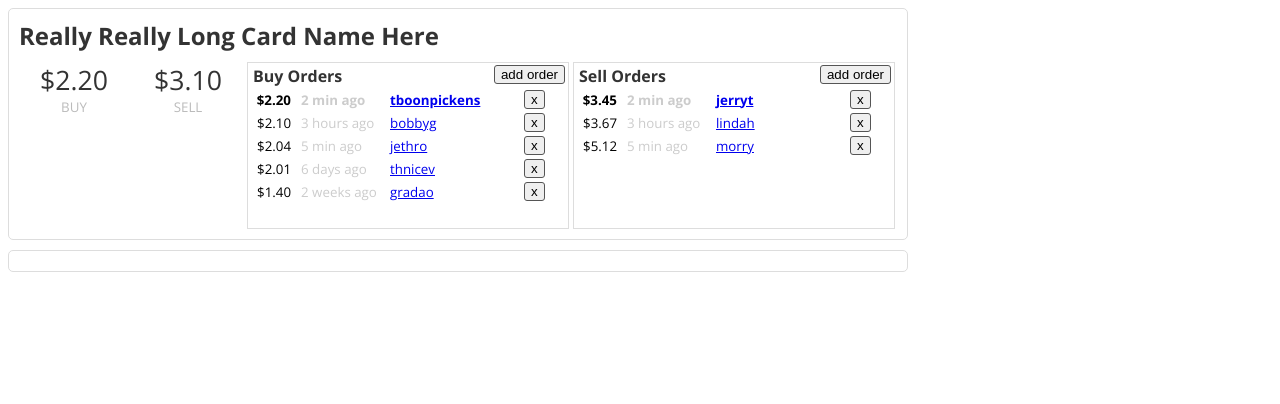
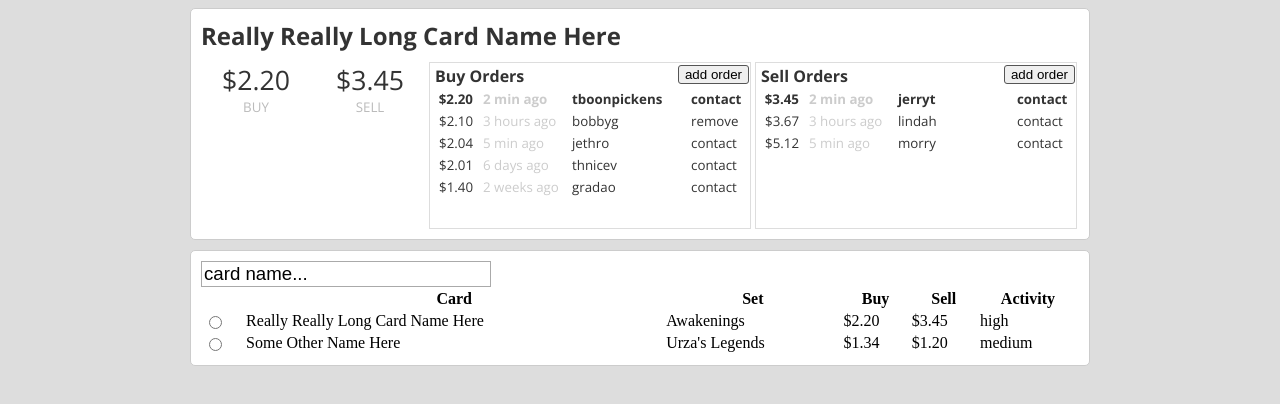
Before and after one commit to ryanjarvis/playground, a plain HTML site: page magicex/app/index.html in a window 1280 px wide. Drawn offline with nearby package versions, Linux system fonts and the light colour scheme.

Commit message:
Basic HTML and sans bottom area css formatting.

```diff
--- a/magicex/app/index.css
+++ b/magicex/app/index.css
@@ -1,3 +1,7 @@
+body{
+  background-color: #ddd;
+}
+
 h2{
   margin: 0;
   font-family: 'Open Sans', Arial;
@@ -7,16 +11,32 @@ h2{
 input[type="button"]{
   border-radius: 3px;
   border: 1px solid #555;
+  cursor: pointer;
+}
+
+input[type="button"]:hover{
+  background-color: #ddd;
+}
+
+a{
+  color: #333;
+  text-decoration: none;
+}
+
+a:hover{
+  text-decoration: underline;
 }
 
 .page-wrapper{
   width: 900px;
+  margin: 0 auto;
 }
 
 .top-area-wrapper, .bottom-area-wrapper{
-  border: 1px #ddd solid;
+  border: 1px #ccc solid;
   border-radius: 5px;
   padding: 10px;
+  background-color: #fff;
 }
 
 .top-area-wrapper{
@@ -69,7 +89,7 @@ input[type="button"]{
 
 .orders-wrapper .add{
   position: absolute;
-  right: 3px;
+  right: 1px;
   top: 2px;
 }
 
@@ -85,6 +105,7 @@ input[type="button"]{
   text-align: right;
   padding-right: 7px;
   width: 40px;
+  color: #333;
 }
 
 .orders-wrapper .time{
@@ -93,9 +114,16 @@ input[type="button"]{
 }
 
 .orders-wrapper .user{
-  width: 130px;
+  width: 115px;
 }
 
-.orders-wrapper .cancel{
 
+.type-ahead-card-name{
+  width: 290px;
+  border: 1px solid #aaa;
+  font-size: 14pt;
 }
+
+.bottom-area-wrapper table{
+  width: 100%;
+}
--- a/magicex/app/index.html
+++ b/magicex/app/index.html
@@ -25,7 +25,7 @@
           </div>
           <div class="price-wrapper">
             <div class="amount">
-              $3.10
+              $3.45
             </div>
             <div class="amount-label">
               SELL
@@ -43,31 +43,31 @@
               <td class="price">$2.20</td>
               <td class="time">2 min ago</td>
               <td class="user"><a href="#">tboonpickens</a></td>
-              <td class="cancel"><input type="button" name="cancel" value="x"/></td>
+              <td class="cancel"><a href="#">contact</a></td>
             </tr>
             <tr>
               <td class="price">$2.10</td>
               <td class="time">3 hours ago</td>
               <td class="user"><a href="#">bobbyg</a></td>
-              <td class="cancel"><input type="button" name="cancel" value="x"/></td>
+              <td class="cancel"><a href="#">remove</a></td>
             </tr>
             <tr>
               <td class="price">$2.04</td>
               <td class="time">5 min ago</td>
               <td class="user"><a href="#">jethro</a></td>
-              <td class="cancel"><input type="button" name="cancel" value="x"/></td>
+              <td class="cancel"><a href="#">contact</a></td>
             </tr>
             <tr>
               <td class="price">$2.01</td>
               <td class="time">6 days ago</td>
               <td class="user"><a href="#">thnicev</a></td>
-              <td class="cancel"><input type="button" name="cancel" value="x"/></td>
+              <td class="cancel"><a href="#">contact</a></td>
             </tr>
             <tr>
               <td class="price">$1.40</td>
               <td class="time">2 weeks ago</td>
               <td class="user"><a href="#">gradao</a></td>
-              <td class="cancel"><input type="button" name="cancel" value="x"/></td>
+              <td class="cancel"><a href="#">contact</a></td>
             </tr>
           </table>
         </div>
@@ -81,19 +81,19 @@
               <td class="price">$3.45</td>
               <td class="time">2 min ago</td>
               <td class="user"><a href="#">jerryt</a></td>
-              <td class="cancel"><input type="button" name="cancel" value="x"/></td>
+              <td class="cancel"><a href="#">contact</a></td>
             </tr>
             <tr>
               <td class="price">$3.67</td>
               <td class="time">3 hours ago</td>
               <td class="user"><a href="#">lindah</a></td>
-              <td class="cancel"><input type="button" name="cancel" value="x"/></td>
+              <td class="cancel"><a href="#">contact</a></td>
             </tr>
             <tr>
               <td class="price">$5.12</td>
               <td class="time">5 min ago</td>
               <td class="user"><a href="#">morry</a></td>
-              <td class="cancel"><input type="button" name="cancel" value="x"/></td>
+              <td class="cancel"><a href="#">contact</a></td>
             </tr>
           </table>
         </div>
@@ -101,7 +101,57 @@
       </div>
 
       <div class="bottom-area-wrapper">
-
+        <input class="type-ahead-card-name" value="card name..." name="type-ahead-card-name"/>
+        <table>
+          <tr>
+            <th></th>
+            <th>Card</th>
+            <th>Set</th>
+            <th>Buy</th>
+            <th>Sell</th>
+            <th class="sort-by">Activity</th>
+          </tr>
+          <tr>
+            <td>
+              <input type="radio" name="card-selection">
+            </td>
+            <td>
+              Really Really Long Card Name Here
+            </td>
+            <td>
+              Awakenings
+            </td>
+            <td>
+              $2.20
+            </td>
+            <td>
+              $3.45
+            </td>
+            <td>
+              high
+            </td>
+          </tr>
+          <tr>
+            <td>
+              <input type="radio" name="card-selection">
+            </td>
+            <td>
+              Some Other Name Here
+            </td>
+            <td>
+              Urza's Legends
+            </td>
+            <td>
+              $1.34
+            </td>
+            <td>
+              $1.20
+            </td>
+            <td>
+              medium
+            </td>
+          </tr>
+        </table>
 
       </div>
 
```
